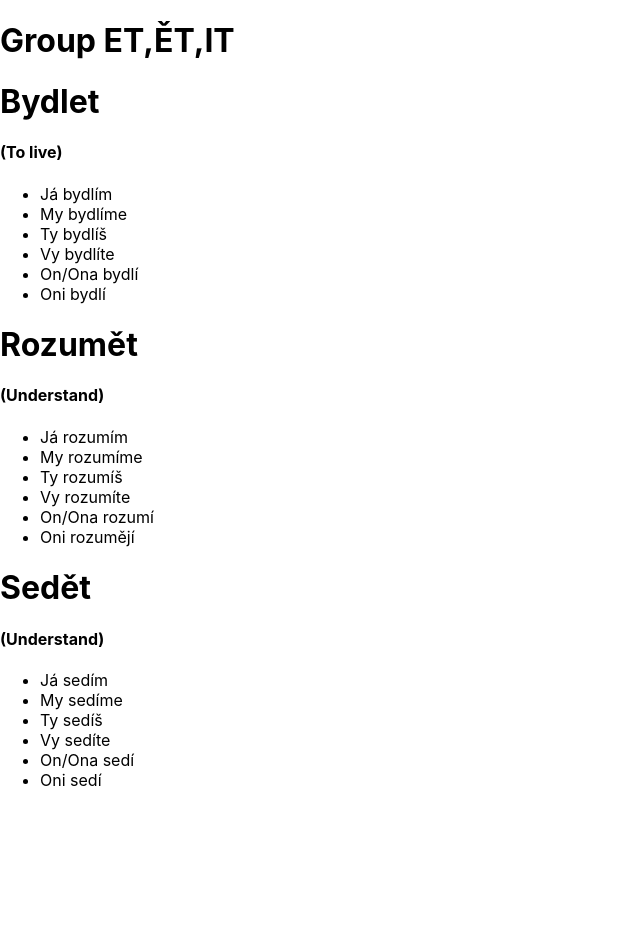
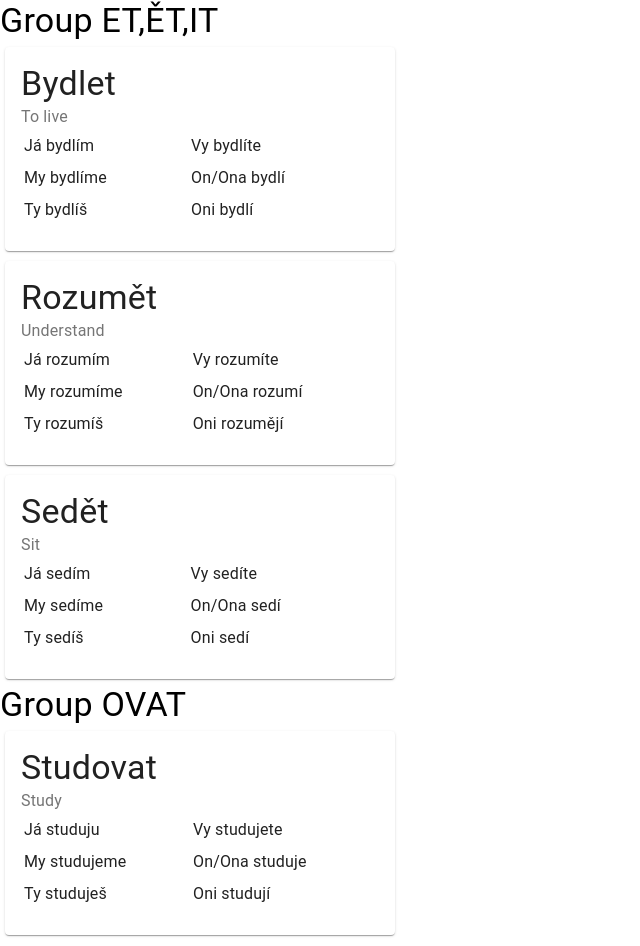
Before and after one commit to eduardofleck/czechthat, a Next.js app: page /verbs/list in a window 1280 px wide. Shown: the top 946 px of the page, without its empty margins (0-640 px from the left). Before the commit the page ends 806 px from the top, so only its background shows below. Built offline with nearby package versions, Linux system fonts and the light colour scheme.

Commit message:
New verbs groups

```diff
--- a/components/VerbsList.js
+++ b/components/VerbsList.js
@@ -1,32 +1,94 @@
 import React from "react";
 import VerbsData from "../data/verbs.json";
+import Card from "@material-ui/core/Card";
+import CardActions from "@material-ui/core/CardActions";
+import CardContent from "@material-ui/core/CardContent";
+import Typography from "@material-ui/core/Typography";
+import { makeStyles } from "@material-ui/core/styles";
+
+const useStyles = makeStyles({
+  cardRoot: {
+    padding: 5,
+    width: 400,
+  },
+  tableRoot: {
+    width: "100%",
+    // border: "1px solid black",
+  },
+});
+
 function VerbsList() {
-  var [etVerbs, setEtVerbs] = React.useState(VerbsData);
+  var [etVerbs, setEtVerbs] = React.useState([]);
+  var [ovatVerbs, setOvatVerbs] = React.useState([]);
+  var [atVerbs, setAtVerbs] = React.useState([]);
+
+  React.useEffect(() => {
+    let etGroup = [];
+    let ovatGroup = [];
+    let atGroup = [];
+
+    VerbsData.forEach((verb) => {
+      if (verb.group === "et") etGroup.push(verb);
+      if (verb.group === "ovat") ovatGroup.push(verb);
+      if (verb.group === "at") atGroup.push(verb);
+    });
+
+    setEtVerbs(etGroup);
+    setOvatVerbs(ovatGroup);
+    setAtVerbs(atGroup);
+  }, []);
+  const classes = useStyles();
 
   let drawVerbBox = (verb, index) => {
     return (
-      <div>
-        <div>
-          <h1>{verb.infinitiv}</h1> <h4>({verb.verb})</h4>
-        </div>
-
-        <ul key={index}>
-          <li key={"I_" + index}>Já {verb.i}</li>
-          <li key={"WE_" + index}>My {verb.we}</li>
-          <li key={"YOU_" + index}>Ty {verb.you}</li>
-          <li key={"YOU_FORMAL_" + index}>Vy {verb.youFormal}</li>
-          <li key={"HE_SHE_" + index}>On/Ona {verb.heShe}</li>
-          <li key={"THEY_" + index}>Oni {verb.they}</li>
-        </ul>
-      </div>
+      <Card key={index}>
+        <CardContent>
+          <Typography variant="h4">{verb.infinitiv}</Typography>
+          <Typography color="textSecondary">{verb.verb}</Typography>
+          <table className={classes.tableRoot}>
+            <tr>
+              <td>
+                <Typography variant="subtitle1">Já {verb.i}</Typography>
+              </td>
+              <td>
+                <Typography variant="subtitle1">Vy {verb.youFormal}</Typography>
+              </td>
+            </tr>
+            <tr>
+              <td>
+                <Typography variant="subtitle1">My {verb.we}</Typography>
+              </td>
+              <td>
+                <Typography variant="subtitle1">On/Ona {verb.heShe}</Typography>
+              </td>
+            </tr>
+            <tr>
+              <td>
+                <Typography variant="subtitle1">Ty {verb.you}</Typography>
+              </td>
+              <td>
+                <Typography variant="subtitle1">Oni {verb.they}</Typography>
+              </td>
+            </tr>
+          </table>
+        </CardContent>
+      </Card>
     );
   };
 
   return (
     <div>
-      <h1>Group ET,ĚT,IT </h1>
+      <Typography variant="h4">Group ET,ĚT,IT</Typography>
       {Array.from(etVerbs, (e, i) => {
-        return drawVerbBox(e, i);
+        return <div className={classes.cardRoot}>{drawVerbBox(e, i)}</div>;
+      })}
+      <Typography variant="h4">Group OVAT</Typography>
+      {Array.from(ovatVerbs, (e, i) => {
+        return <div className={classes.cardRoot}>{drawVerbBox(e, i)}</div>;
+      })}
+      <Typography variant="h4">Group AT</Typography>
+      {Array.from(ovatVerbs, (e, i) => {
+        return <div className={classes.cardRoot}>{drawVerbBox(e, i)}</div>;
       })}
     </div>
   );
--- a/data/verbs.json
+++ b/data/verbs.json
@@ -22,7 +22,7 @@
     "they": "rozumějí"
   },
   {
-    "verb": "Understand",
+    "verb": "Sit",
     "infinitiv": "Sedět",
     "group": "et",
     "i": "sedím",
@@ -31,5 +31,27 @@
     "youFormal": "sedíte",
     "heShe": "sedí",
     "they": "sedí"
+  },
+  {
+    "verb": "Study",
+    "infinitiv": "Studovat",
+    "group": "ovat",
+    "i": "studuju",
+    "we": "studujeme",
+    "you": "studuješ",
+    "youFormal": "studujete",
+    "heShe": "studuje",
+    "they": "studují"
+  },
+  {
+    "verb": "Study",
+    "infinitiv": "Dát si",
+    "group": "at",
+    "i": "Dám si",
+    "we": "dáme si",
+    "you": "Dáš si",
+    "youFormal": "dáte si",
+    "heShe": "Dá si",
+    "they": "dají si"
   }
 ]
--- a/package.json
+++ b/package.json
@@ -9,6 +9,7 @@
     "lint": "next lint"
   },
   "dependencies": {
+    "@material-ui/core": "^4.12.3",
     "next": "11.1.0",
     "react": "17.0.2",
     "react-dom": "17.0.2"
```
Also changed, not shown: 1 other file (tests, documents, lock files or other folders).
